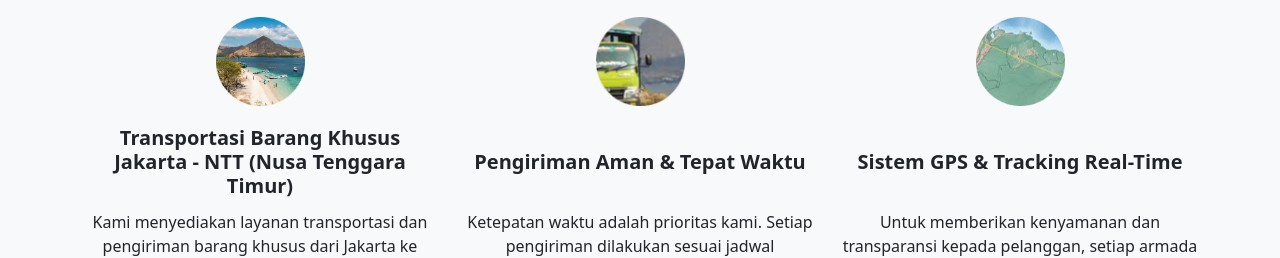
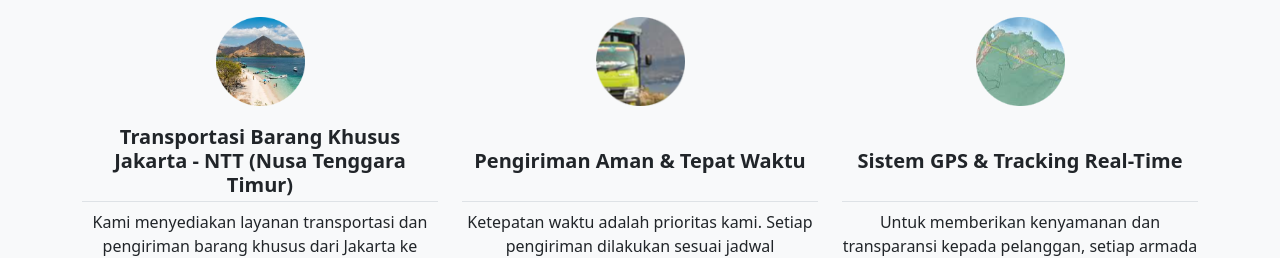
Before and after one commit to kemtol/florestransntt, a plain HTML site: page index.html in a window 1280 px wide. Shown: the part 820-1078 px from the top of the page. Drawn offline with nearby package versions, Linux system fonts and the light colour scheme.

Commit message:
iomage rsize

```diff
--- a/index.html
+++ b/index.html
@@ -142,19 +142,19 @@
         <div class="row text-center">
           <div class="col-md-4">
             <img src="labuan-bajo-circle.png" class="mb-3 w-25 text-center">
-            <h5 class="d-flex align-items-center justify-content-center" style="font-weight: 700;min-height: 5rem;">Transportasi Barang Khusus Jakarta - NTT (Nusa Tenggara Timur)</h5>
+            <h5 class=" border-bottom d-flex align-items-center justify-content-center" style="font-weight: 700;min-height: 5rem;">Transportasi Barang Khusus Jakarta - NTT (Nusa Tenggara Timur)</h5>
             <p>Kami menyediakan layanan transportasi dan pengiriman barang khusus dari Jakarta ke Nusa Tenggara Timur (NTT) dan sebaliknya. Dengan sistem pengiriman reguler dua arah, satu truk berangkat dari Jakarta ke NTT dan satu truk lainnya berangkat dari NTT ke Jakarta setiap jadwal keberangkatan. Layanan ini dirancang untuk memastikan efisiensi, kecepatan, dan keamanan dalam proses logistik antar pulau.</p>
           </div>
           <div class="col-md-4">
             <img src="flores-aman-modified.png" class="mb-3 w-25 text-center">
-            <h5 class="d-flex align-items-center justify-content-center"  style="font-weight: 700;min-height: 5rem;">Pengiriman Aman & Tepat Waktu</h5>
+            <h5 class=" border-bottom d-flex align-items-center justify-content-center"  style="font-weight: 700;min-height: 5rem;">Pengiriman Aman & Tepat Waktu</h5>
             <p>
               Ketepatan waktu adalah prioritas kami. Setiap pengiriman dilakukan sesuai jadwal keberangkatan yang telah ditentukan, baik dari Jakarta maupun dari NTT. Kami memahami pentingnya waktu dalam proses logistik, dan karena itu kami menerapkan sistem manajemen pengiriman yang terstruktur dan profesional.
             </p>
           </div>
           <div class="col-md-4">
             <img src="gps-modified.png" class="mb-3 w-25 text-center">
-            <h5 class="d-flex align-items-center justify-content-center"  style="font-weight: 700;min-height: 5rem;">Sistem GPS & Tracking Real-Time</h5>
+            <h5 class=" border-bottom d-flex align-items-center justify-content-center"  style="font-weight: 700;min-height: 5rem;">Sistem GPS & Tracking Real-Time</h5>
             <p>
               Untuk memberikan kenyamanan dan transparansi kepada pelanggan, setiap armada truk kami dilengkapi dengan sistem GPS dan pelacakan real-time. Anda dapat memantau posisi truk dan status pengiriman barang Anda kapan saja.
             </p>
```
